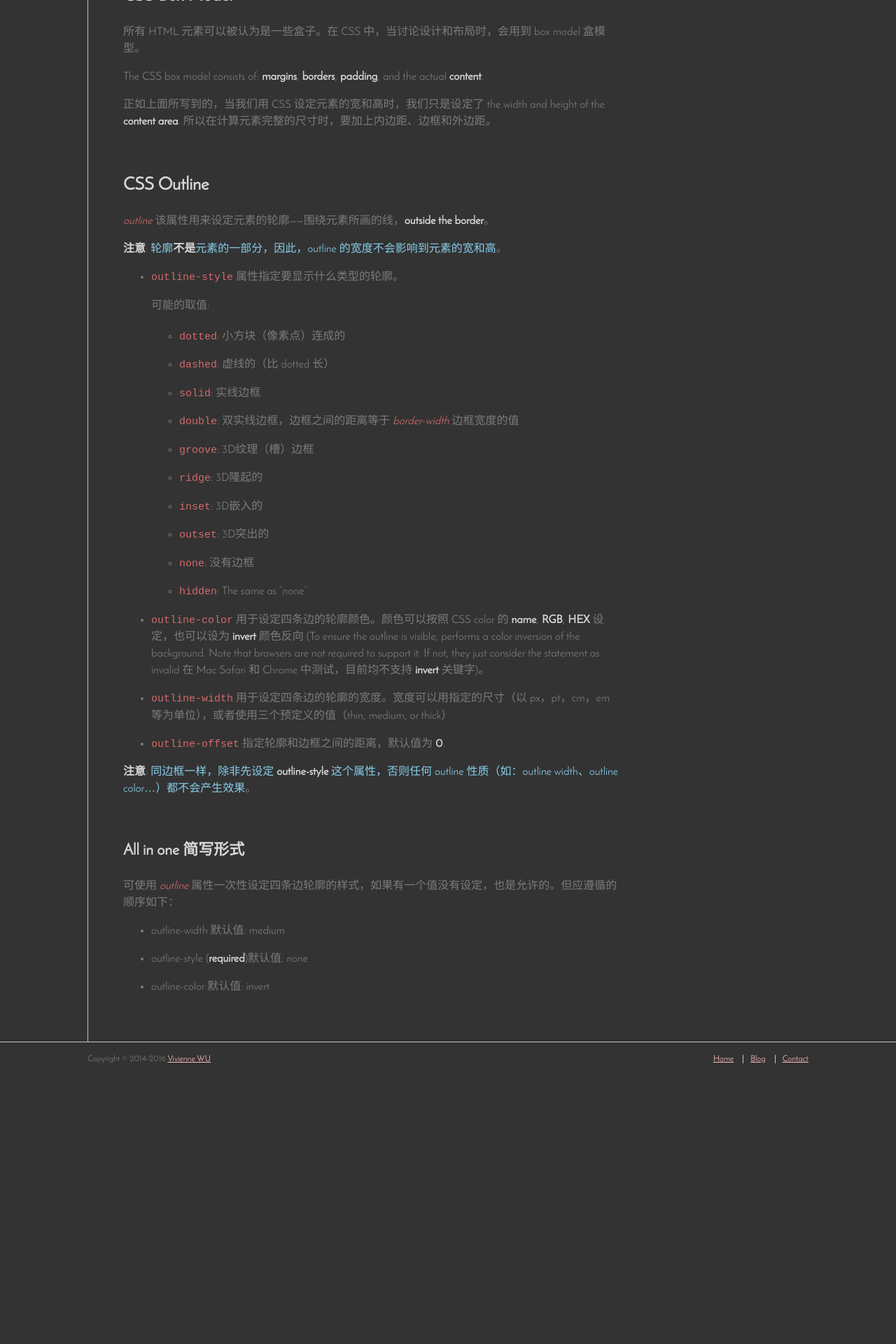
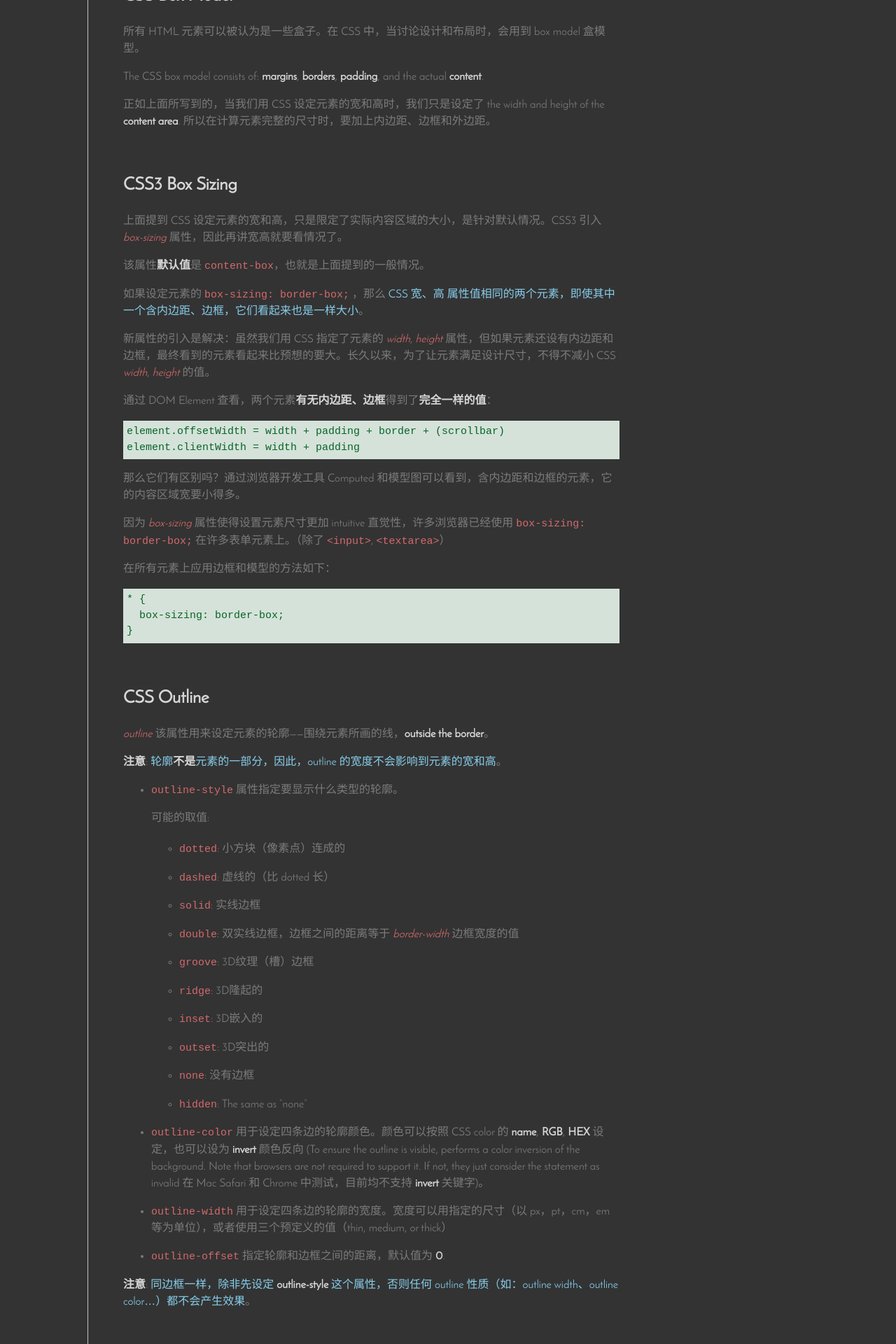
Before and after one commit to Vivi-wu/dive-into-web, a Jekyll site: the page built from _posts/2014-04-26-CSS-Dimension.markdown, in a window 1280 px wide. Shown: the part 1312-3232 px from the top of the page at 70% size. Built offline with Jekyll 4.4.1, drawn with Linux system fonts in a browser that asks for light colours; nearby versions of some CDN libraries; before the commit the page ends 2849 px from its top, so only the background shows below that.

Commit message:
add infor for CSS Box-sizing

```diff
--- a/_posts/2014-04-26-CSS-Dimension.markdown
+++ b/_posts/2014-04-26-CSS-Dimension.markdown
@@ -47,6 +47,31 @@ The CSS box model consists of: **margins**, **borders**, **padding**, and the ac
 
 正如上面所写到的，当我们用 CSS 设定元素的宽和高时，我们只是设定了 the width and height of the **content area**. 所以在计算元素完整的尺寸时，要加上内边距、边框和外边距。
 
+## CSS3 Box Sizing
+
+上面提到 CSS 设定元素的宽和高，只是限定了实际内容区域的大小，是针对默认情况。CSS3 引入 _box-sizing_ 属性，因此再讲宽高就要看情况了。
+
+该属性**默认值**是 `content-box`，也就是上面提到的一般情况。
+
+如果设定元素的 `box-sizing: border-box;` ，那么 <span class="blue-text">CSS 宽、高 属性值相同的两个元素，即使其中一个含内边距、边框，它们看起来也是一样大小</span>。
+
+新属性的引入是解决：虽然我们用 CSS 指定了元素的 _width_, _height_ 属性，但如果元素还设有内边距和边框，最终看到的元素看起来比预想的要大。长久以来，为了让元素满足设计尺寸，不得不减小 CSS _width_, _height_ 的值。
+
+通过 DOM Element 查看，两个元素**有无内边距、边框**得到了**完全一样的值**：
+
+    element.offsetWidth = width + padding + border + (scrollbar)
+    element.clientWidth = width + padding
+
+那么它们有区别吗？通过浏览器开发工具 Computed 和模型图可以看到，含内边距和边框的元素，它的内容区域宽要小得多。
+
+因为 _box-sizing_ 属性使得设置元素尺寸更加 intuitive 直觉性，许多浏览器已经使用 `box-sizing: border-box;` 在许多表单元素上。（除了 `<input>`, `<textarea>`）
+
+在所有元素上应用边框和模型的方法如下：
+
+    * {
+      box-sizing: border-box;
+    }
+
 ## CSS Outline
 
 _outline_ 该属性用来设定元素的轮廓——围绕元素所画的线，**outside the border**。
--- a/_sass/_blogs-page.scss
+++ b/_sass/_blogs-page.scss
@@ -28,8 +28,6 @@
 
     a {
       display: block;
-      padding-top: 0.5rem;
-      line-height: 1;
       text-decoration: none;
 
       &:hover {
```
